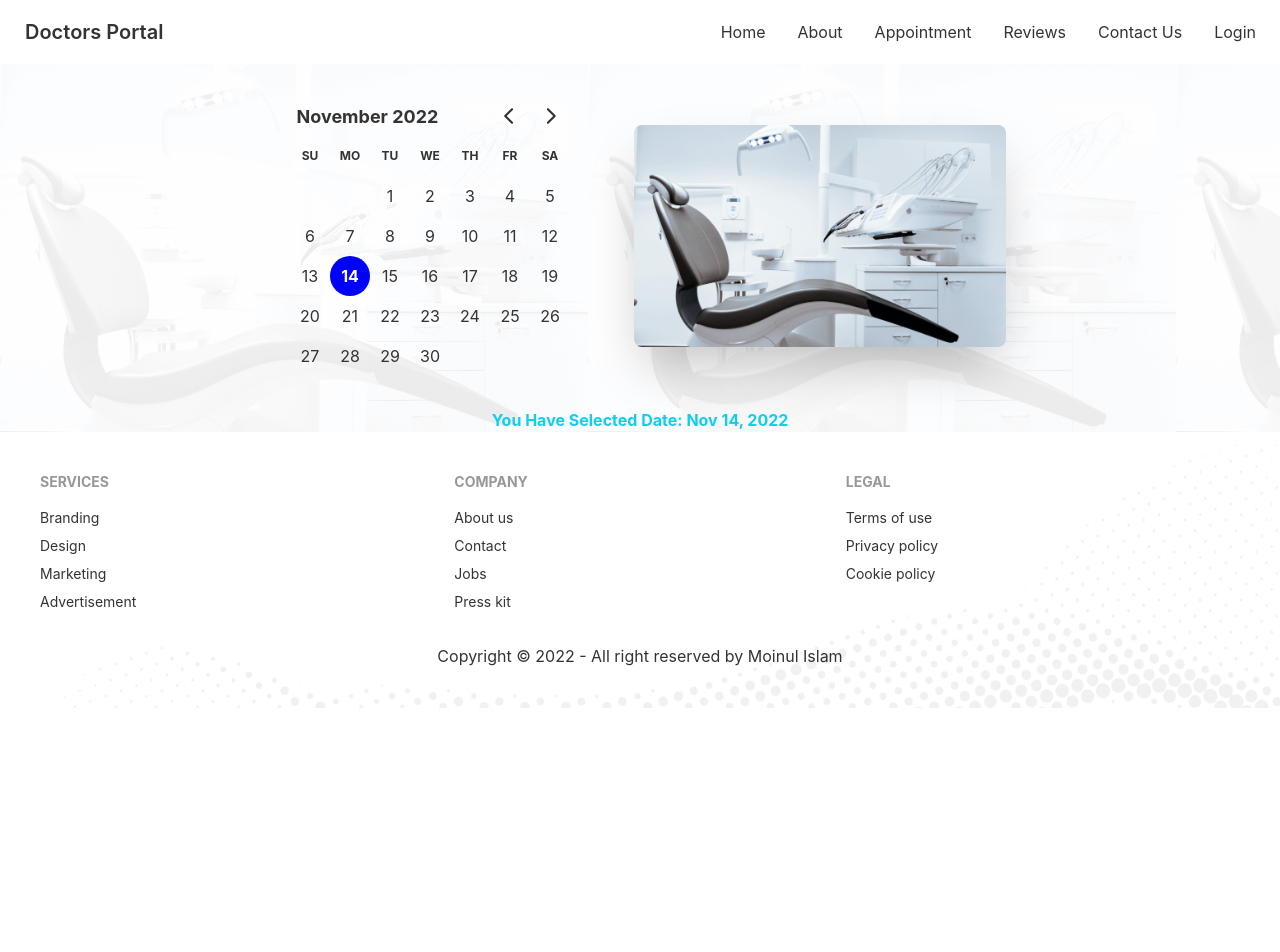
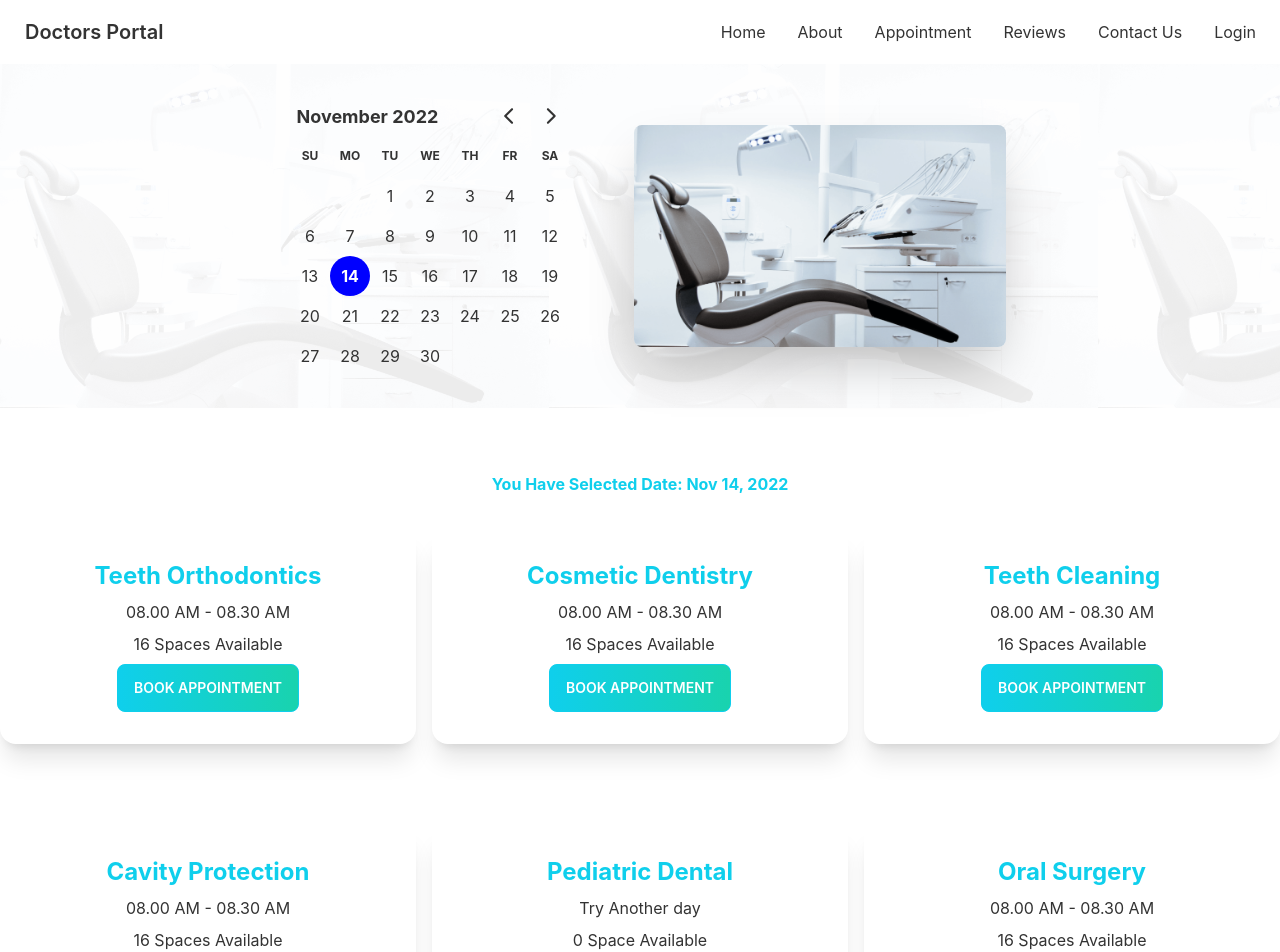
Before and after one commit to MoinulIslam7/Doctors-Portal-Client, a React (Create React App) app: page /appointment in a window 1280 px wide. Shown: the top 952 px of the page. Before the commit the page ends 800 px from the top, so only its background shows below. Built offline with nearby package versions, Linux system fonts and the light colour scheme.

Commit message:
appointment page completed

```diff
--- /dev/null
+++ b/public/appointmentOptions.json
@@ -0,0 +1,118 @@
+[
+    {
+      "_id": 1,
+      "name": "Teeth Orthodontics",
+      "slots": [
+        "08.00 AM - 08.30 AM",
+        "08.30 AM - 09.00 AM",
+        "09.00 AM - 9.30 AM",
+        "09.30 AM - 10.00 AM",
+        "10.00 AM - 10.30 AM",
+        "10.30 AM - 11.00 AM",
+        "11.00 AM - 11.30 AM",
+        "11.30 AM - 12.00 AM",
+        "1.00 PM - 1.30 PM",
+        "1.30 PM - 2.00 PM",
+        "2.00 PM - 2.30 PM",
+        "2.30 PM - 3.00 PM",
+        "3.00 PM - 3.30 PM",
+        "3.30 PM - 4.00 PM",
+        "4.00 PM - 4.30 PM",
+        "4.30 PM - 5.00 PM"
+      ]
+    },
+    {
+      "_id": 2,
+      "name": "Cosmetic Dentistry",
+      "slots": [
+        "08.00 AM - 08.30 AM",
+        "08.30 AM - 09.00 AM",
+        "09.00 AM - 9.30 AM",
+        "09.30 AM - 10.00 AM",
+        "10.00 AM - 10.30 AM",
+        "10.30 AM - 11.00 AM",
+        "11.00 AM - 11.30 AM",
+        "11.30 AM - 12.00 AM",
+        "1.00 PM - 1.30 PM",
+        "1.30 PM - 2.00 PM",
+        "2.00 PM - 2.30 PM",
+        "2.30 PM - 3.00 PM",
+        "3.00 PM - 3.30 PM",
+        "3.30 PM - 4.00 PM",
+        "4.00 PM - 4.30 PM",
+        "4.30 PM - 5.00 PM"
+      ]
+    },
+    {
+      "_id": 3,
+      "name": "Teeth Cleaning",
+      "slots": [
+        "08.00 AM - 08.30 AM",
+        "08.30 AM - 09.00 AM",
+        "09.00 AM - 9.30 AM",
+        "09.30 AM - 10.00 AM",
+        "10.00 AM - 10.30 AM",
+        "10.30 AM - 11.00 AM",
+        "11.00 AM - 11.30 AM",
+        "11.30 AM - 12.00 AM",
+        "1.00 PM - 1.30 PM",
+        "1.30 PM - 2.00 PM",
+        "2.00 PM - 2.30 PM",
+        "2.30 PM - 3.00 PM",
+        "3.00 PM - 3.30 PM",
+        "3.30 PM - 4.00 PM",
+        "4.00 PM - 4.30 PM",
+        "4.30 PM - 5.00 PM"
+      ]
+    },
+    {
+      "_id": 4,
+      "name": "Cavity Protection",
+      "slots": [
+        "08.00 AM - 08.30 AM",
+        "08.30 AM - 09.00 AM",
+        "09.00 AM - 9.30 AM",
+        "09.30 AM - 10.00 AM",
+        "10.00 AM - 10.30 AM",
+        "10.30 AM - 11.00 AM",
+        "11.00 AM - 11.30 AM",
+        "11.30 AM - 12.00 AM",
+        "1.00 PM - 1.30 PM",
+        "1.30 PM - 2.00 PM",
+        "2.00 PM - 2.30 PM",
+        "2.30 PM - 3.00 PM",
+        "3.00 PM - 3.30 PM",
+        "3.30 PM - 4.00 PM",
+        "4.00 PM - 4.30 PM",
+        "4.30 PM - 5.00 PM"
+      ]
+    },
+    {
+      "_id": 5,
+      "name": "Pediatric Dental",
+      "slots": [
+      ]
+    },
+    {
+      "_id": 6,
+      "name": "Oral Surgery",
+      "slots": [
+        "08.00 AM - 08.30 AM",
+        "08.30 AM - 09.00 AM",
+        "09.00 AM - 9.30 AM",
+        "09.30 AM - 10.00 AM",
+        "10.00 AM - 10.30 AM",
+        "10.30 AM - 11.00 AM",
+        "11.00 AM - 11.30 AM",
+        "11.30 AM - 12.00 AM",
+        "1.00 PM - 1.30 PM",
+        "1.30 PM - 2.00 PM",
+        "2.00 PM - 2.30 PM",
+        "2.30 PM - 3.00 PM",
+        "3.00 PM - 3.30 PM",
+        "3.30 PM - 4.00 PM",
+        "4.00 PM - 4.30 PM",
+        "4.30 PM - 5.00 PM"
+      ]
+    }
+  ]
--- a/src/Pages/Appointment/Appointment.js
+++ b/src/Pages/Appointment/Appointment.js
@@ -1,10 +1,15 @@
-import React from 'react';
+import React, { useState } from 'react';
 import AppointmentBanner from './AppointmentBanner';
+import AvailableAppointments from './AvailableAppointments';
 
 const Appointment = () => {
+    const [selectedDate, setSelectedDate] = useState(new Date());
     return (
        <div>
-        <AppointmentBanner></AppointmentBanner>
+        <AppointmentBanner selectedDate={selectedDate}
+        setSelectedDate={setSelectedDate}></AppointmentBanner>
+        <AvailableAppointments selectedDate={selectedDate}
+        setSelectedDate={setSelectedDate}></AvailableAppointments>
        </div>
     );
 };
--- a/src/Pages/Appointment/AppointmentBanner.js
+++ b/src/Pages/Appointment/AppointmentBanner.js
@@ -4,8 +4,8 @@
 import { format } from 'date-fns';
 import bg from "../../assets/images/bg.png"
 
-const AppointmentBanner = () => {
-    const [selectedDate, setSelectedDate] = useState(new Date());
+const AppointmentBanner = ({selectedDate, setSelectedDate}) => {
+
     return (
         <header style={{
             background: `url(${bg})`,
@@ -20,10 +20,13 @@
                             selected={selectedDate}
                             onSelect={setSelectedDate}
                         />
+
                     </div>
+
                 </div>
+
             </div>
-            <p className='text-center text-primary font-bold'>You Have Selected Date: {format(selectedDate, 'PP')}</p>
+
         </header>
     );
 };
--- /dev/null
+++ b/src/Pages/Appointment/AppointmentOption.js
@@ -0,0 +1,25 @@
+import React from 'react';
+import PrimaryButton from '../../Components/PrimaryButton/PrimaryButton';
+
+const AppointmentOption = ({ option }) => {
+    const { name, slots } = option;
+    return (
+            <div className="card shadow-xl my-8">
+                <div className="card-body text-center">
+                    <h2 className="text-2xl text-center font-bold text-primary">{name}</h2>
+                    <p>{
+                        slots.length > 0 ? slots[0] : "Try Another day"
+                    }</p>
+
+                    <p>
+                        {slots.length} {slots.length > 1 ? "Spaces" : "Space"} Available
+                    </p>
+                    <div className="card-actions justify-center">
+                        <PrimaryButton>Book Appointment</PrimaryButton>
+                    </div>
+                </div>
+            </div>
+    );
+};
+
+export default AppointmentOption;
--- a/src/Pages/Appointment/AvailableAppointments.js
+++ b/src/Pages/Appointment/AvailableAppointments.js
@@ -1,9 +1,27 @@
-import React from 'react';
+import { format } from 'date-fns';
+import React, { useEffect, useState } from 'react';
+import AppointmentOption from './AppointmentOption';
 
-const AvailableAppointments = () => {
+const AvailableAppointments = ({selectedDate, setSelectedDate}) => {
+    const [appointmentOptions, setAppointmentOptions] = useState([]);
+    useEffect(() =>{
+        fetch(`appointmentOptions.json`)
+        .then(res => res.json())
+        .then(data => setAppointmentOptions(data))
+    })
     return (
-        <div>
+        <div className='mt-16'>
+             <p className='text-center text-primary font-bold'>You Have Selected Date: {format(selectedDate, 'PP')}</p>
+             <div className='grid gap-4 grid-cols-1 md:grid-cols-3 lg:grid-cols-3'>
+                {
+                    appointmentOptions.map(option =>
+                        <AppointmentOption
+                        key={option._id}
+                        option={option}
 
+                        ></AppointmentOption>)
+                }
+             </div>
         </div>
     );
 };
```
